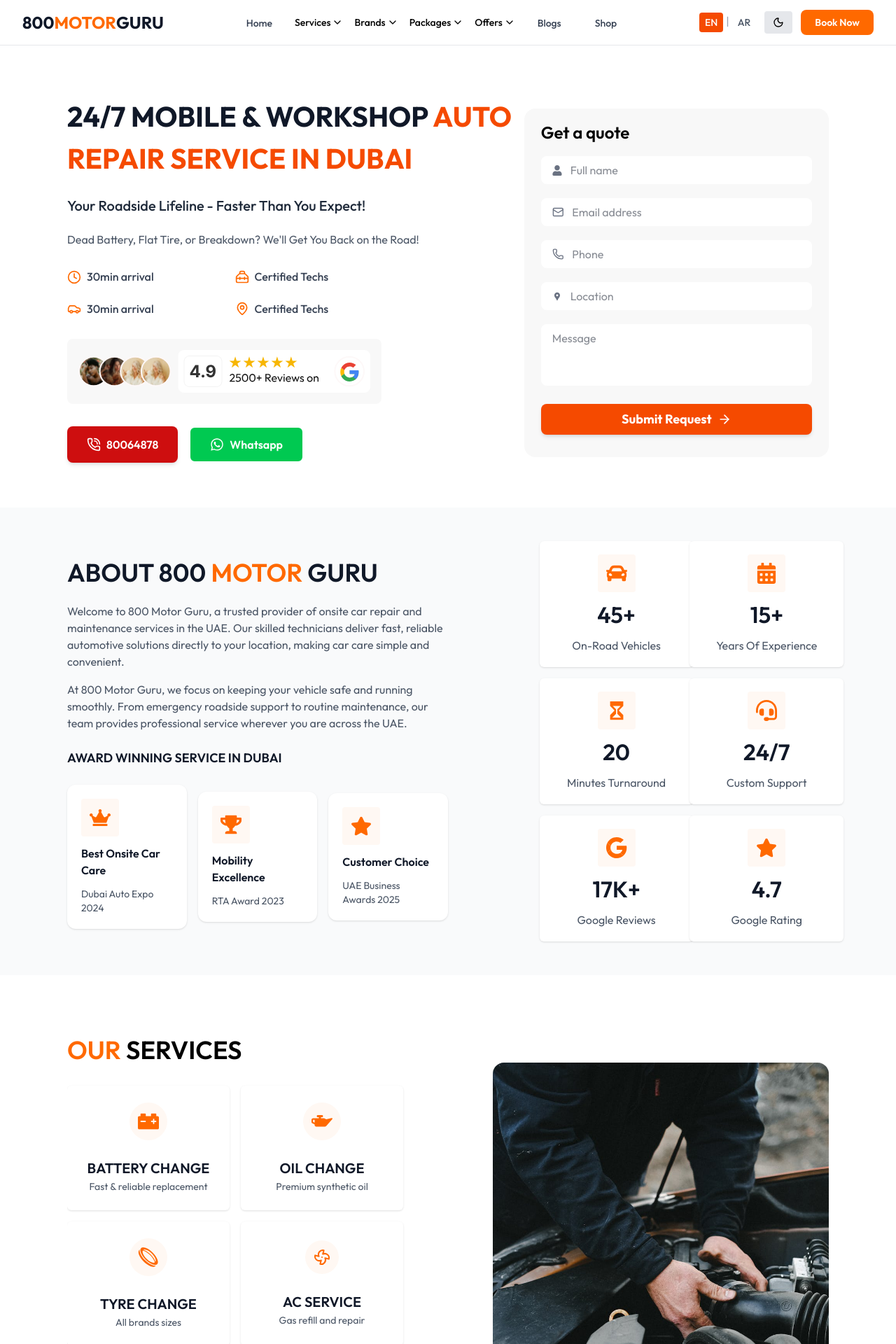
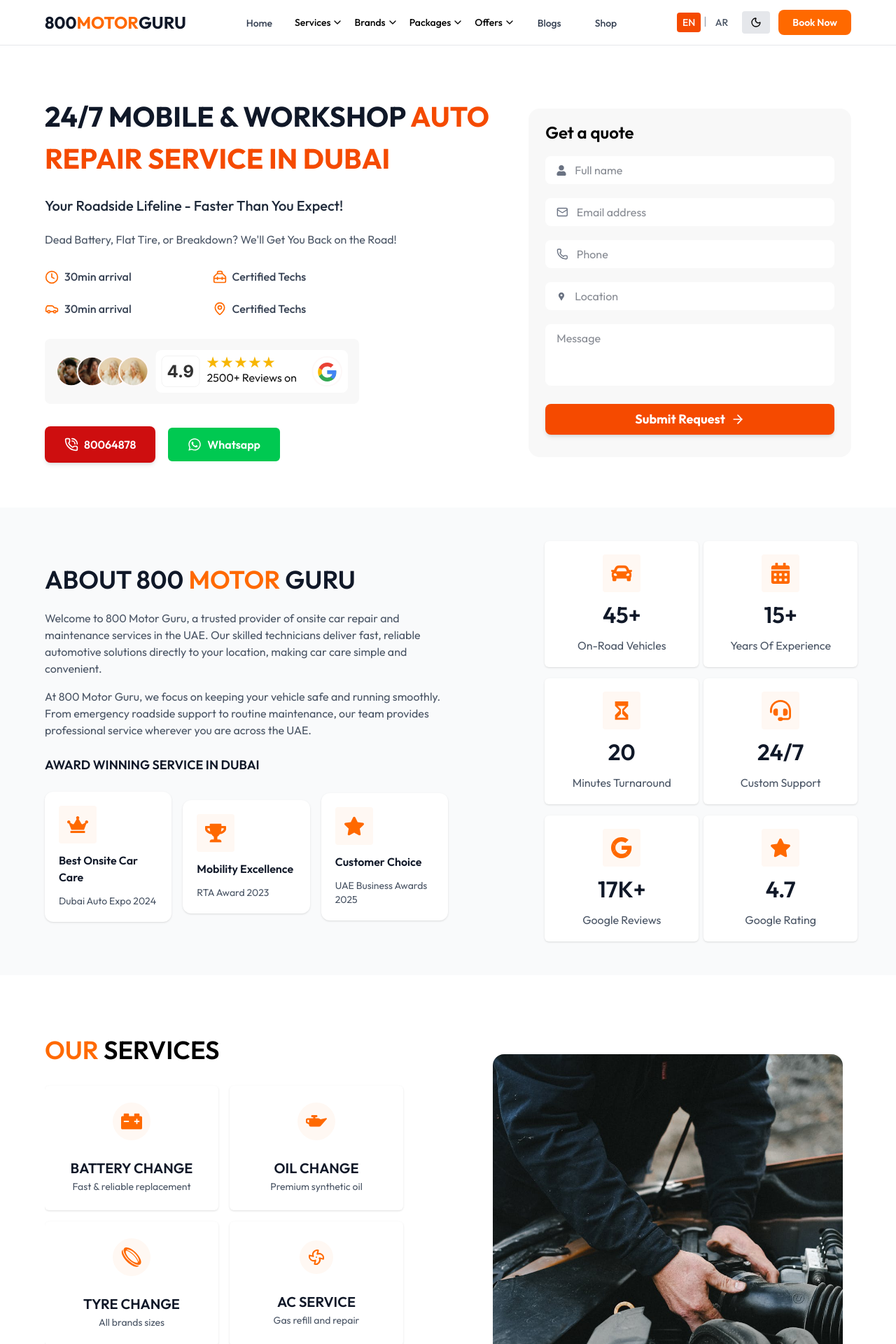
Before and after one commit to shahabhusain/800-motors-Service-website, a Next.js app: page /en in a window 1280 px wide. Shown: the top 1920 px of the page at 70% size. Built offline with nearby package versions, Linux system fonts and the light colour scheme; a web font is replaced by a local one.

Commit message:
changes done

```diff
--- a/app/components/homePage/About.jsx
+++ b/app/components/homePage/About.jsx
@@ -125,7 +125,7 @@
       viewport={{ once: true, amount: 0.1 }}
       className="bg-gray-50 dark:bg-gray-900 py-12 transition-colors duration-300 overflow-hidden"
     >
-      <div className="md:w-[85%] w-[95%] max-w-6xl  mx-auto flex flex-col md:flex-row items-center justify-between gap-x-26">
+      <div className="md:w-[90%] w-[95%] max-w-7xl  mx-auto flex flex-col md:flex-row items-center justify-between gap-x-26">
 
         {/* Left Section */}
         <motion.div
--- a/app/components/homePage/Blogs.jsx
+++ b/app/components/homePage/Blogs.jsx
@@ -30,7 +30,7 @@
   ]
 
   return (
-    <div className='md:w-[85%] w-[95%] mx-auto my-20 flex flex-col items-center justify-center'>
+    <div className='md:w-[90%] w-[95%] max-w-7xl mx-auto my-20 flex flex-col items-center justify-center'>
       <h1 className='uppercase md:text-[36px] text-[26px] font-semibold text-center'>
         LATEST FROM OUR <span className='text-orange-500'>BLOG</span>
       </h1>
--- a/app/components/homePage/Header.jsx
+++ b/app/components/homePage/Header.jsx
@@ -216,7 +216,7 @@
         <div
           className={`w-full transition-all duration-500 max-w-full border-b border-gray-200 dark:border-gray-800 bg-white/80 dark:bg-gray-900/80 backdrop-blur-md `}
         >
-          <div className="w-[95%] mx-auto max-w-7xl h-16 flex items-center justify-between">
+          <div className="w-[90%] mx-auto max-w-7xl h-16 flex items-center justify-between">
 
             {/* Logo with animation */}
             <Link
--- a/app/components/homePage/Hero.jsx
+++ b/app/components/homePage/Hero.jsx
@@ -9,7 +9,7 @@
 const Hero = ({span1, span2, desc, desc1, features}) => {
   return (
     <section className="w-full bg-white dark:bg-black transition-colors duration-300 mt-6">
-      <div className=" md:w-[85%] max-w-7xl w-[95%] mx-auto flex flex-col lg:flex-row items-center justify-between md:pt-28 pt-16 pb-16">
+      <div className=" md:w-[90%] max-w-7xl w-[95%] mx-auto flex flex-col lg:flex-row items-center justify-between md:pt-28 pt-16 pb-16">
 
         {/* LEFT CONTENT */}
         <div className="flex flex-col gap-y-6 lg:w-[60%]">
--- a/app/components/homePage/HowItWorks.jsx
+++ b/app/components/homePage/HowItWorks.jsx
@@ -30,7 +30,7 @@
   ]
 
   return (
-    <div className='flex md:w-[85%] w-[95%] max-w-6xl mx-auto flex-col items-center justify-center my-20'>
+    <div className='flex md:w-[90%] w-[95%] max-w-7xl mx-auto flex-col items-center justify-center my-20'>
       <h1 className='md:text-[36px] text-[26px] uppercase font-semibold mb-6 text-center dark:text-white'>
         <span className='text-orange-500 dark:text-orange-500'>How it</span> Works
         <p className='text-[#00000099] dark:text-gray-400 md:text-[16px] text-[14px] font-normal text-center mt-3'>
--- a/app/components/homePage/OurServices.jsx
+++ b/app/components/homePage/OurServices.jsx
@@ -67,7 +67,7 @@
       initial="hidden"
       whileInView="visible"
       viewport={{ once: true, amount: 0.1 }}
-      className='flex items-center flex-col md:flex-row md:gap-32 gap-12 justify-between md:w-[85%] w-[95%] max-w-6xl mx-auto my-20 overflow-hidden'
+      className='flex items-center flex-col md:flex-row md:gap-32 gap-12 justify-between md:w-[90%] w-[95%] max-w-7xl mx-auto my-20 overflow-hidden'
     >
       {/* Left Content */}
       <motion.div
--- a/app/components/homePage/Testimonial.jsx
+++ b/app/components/homePage/Testimonial.jsx
@@ -18,7 +18,7 @@
   };
 
   return (
-    <div className='md:w-[85%] w-[95%] max-w-7xl mx-auto my-20'>
+    <div className='md:w-[90%] w-[95%] max-w-7xl mx-auto my-20'>
       <h1 className='uppercase md:text-[36px] text-[26px] font-semibold text-center'>Testimonials</h1>
       <Swiper
         spaceBetween={20}
```
